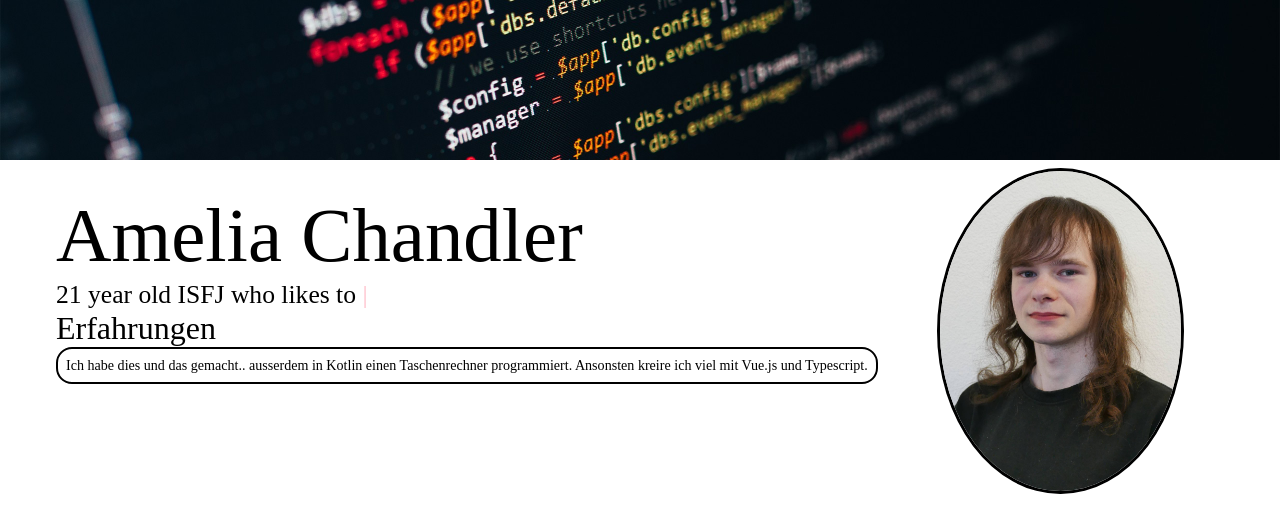
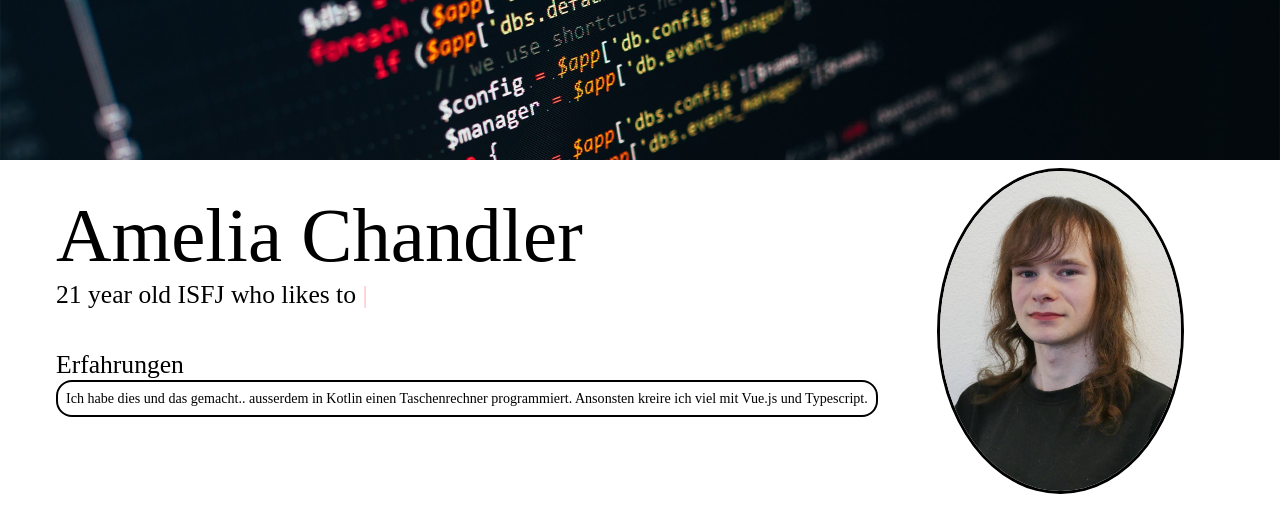
Before and after one commit to Chandler-ch/Portfolio, a Vue app: page / in a window 1280 px wide. Shown: the top 532 px of the page. Built offline with nearby package versions, Linux system fonts and the light colour scheme.

Commit message:
AME-13: added spacing & rewrote title into subtext component

```diff
--- a/src/components/ExperienceBlock.vue
+++ b/src/components/ExperienceBlock.vue
@@ -7,15 +7,12 @@ const props = defineProps<{
 }>();
 </script>
 <template>
-  <span class="title">{{ title }}</span>
+  <SubText :content="title" size="medium"></SubText>
   <div class="block">
     <SubText :content="content" size="small" class="text"></SubText>
   </div>
 </template>
 <style scoped>
-.title {
-  font-size: xx-large;
-}
 .text {
   margin: 1vb;
 }
--- a/src/view/Home.vue
+++ b/src/view/Home.vue
@@ -11,6 +11,7 @@ import Title from "@/components/Title.vue";
       <div class="left-container">
         <Title content="Amelia Chandler" />
         <AnimatedText
+          class="spacing"
           beforeAnimation="21 year old ISFJ who likes to"
           :possibleEndings="[
             'build Software',
@@ -47,4 +48,7 @@ import Title from "@/components/Title.vue";
 .right-container {
   margin-right: 10vb;
 }
+.spacing {
+  margin-bottom: 5vb;
+}
 </style>
```
